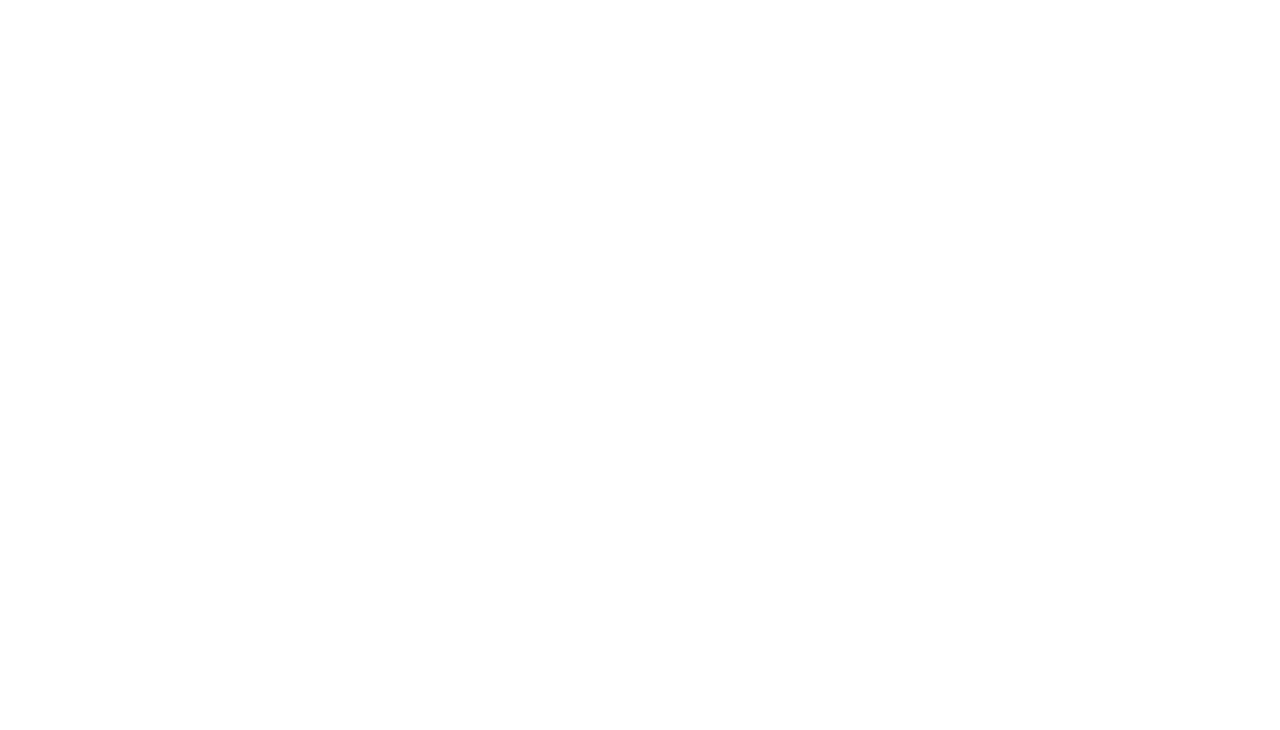
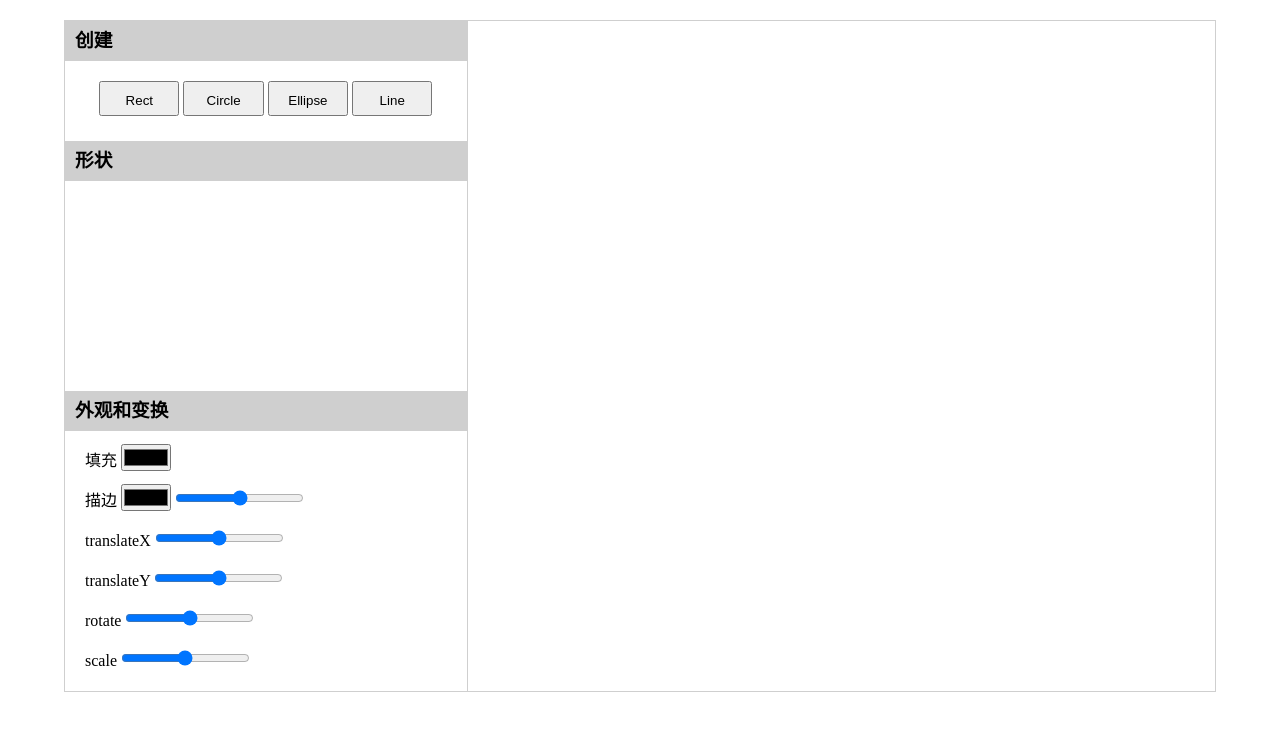
Before and after one commit to Mlen123/-svg-, a website: page index.html in a window 1280 px wide. Drawn offline with Linux system fonts and the light colour scheme.

Commit message:
页面基本样式

```diff
--- a/gulpfile.js
+++ b/gulpfile.js
@@ -3,7 +3,8 @@ var gulp = require('gulp'),
     autoprefixer = require('gulp-autoprefixer'),
     concat = require('gulp-concat'),     //合并js文件
     uglify = require('gulp-uglify'),
-    cssmin = require('gulp-minify-css');
+    cssmin = require('gulp-minify-css'),
+    htmlmin = require('gulp-htmlmin');
 
 
 gulp.task('autoreload',function(){
@@ -36,7 +37,7 @@ gulp.task('autoreload',function(){
 	    	keepSpecialComments: '*'   //保留所有特殊前缀，当你用autoprefixer生成的浏览器前缀，如果不加这个参数，有可能会被部分删除
 	    }))
 	    .pipe(gulp.dest('dist'));
-}).task('htmlmin',['autoreload']function(){
+}).task('htmlmin',['autoreload'],function(){
 	var options = {
 		removeComments: true,
 		collapseWhitespace: true,   //压缩html
--- a/index.html
+++ b/index.html
@@ -6,6 +6,58 @@
 	<link rel="stylesheet" href="style.css">
 </head>
 <body>
+    <div id="wrapper">
+    	<aside>
+    		<section id="create-drawing">
+    		    <h1>创建</h1>
+    		    <article>
+	    			<button id="rect">Rect</button>
+	    			<button id="circle">Circle</button>
+	    			<button id="ellipse">Ellipse</button>
+	    			<button id="line">Line</button>
+    			</article>
+    		</section>
+            <section id="drawing">
+            	<h1>形状</h1>
+            	<article></article>
+            </section>
+            <section id="exterior-transform">
+            	<h1>外观和变换</h1>
+            	<article>
+            	    <div>
+            	    	<label for="filling">填充</span>
+            	    	<input type="color" name="filling">
+            	    </div>
+            		<div>
+            			<label for="stroke">描边</label>
+            			<input type="color" name="stroke">
+            			<input type="range" name="stroke-width">
+            		</div>
+            		<div>
+            			<label for="translate-x">translateX</label>
+            			<input type="range" name="translate-x">
+            		</div>
+            		<div>
+            			<label for="translate-y">translateY</label>
+            			<input type="range" name="translate-y">
+            		</div>
+            		<div>
+            			<label for="rotate">rotate</label>
+            			<input type="range" name="rotate">
+            		</div>
+            		<div>
+            			<label for="scale">scale</label>
+            			<input type="range" name="scale">
+            		</div>
+            	</article>
+            </section>
+    	</aside>
+    	<main>
+    		<svg xmlns="http://www.w3.org/2000/svg" version="1.1">
+    			<rect />
+    		</svg>
+    	</main>
+    </div>
 
 
 <script src="jquery-3.1.0.min.js"></script>
--- a/style.css
+++ b/style.css
@@ -0,0 +1,54 @@
+*{
+	padding: 0;
+	margin: 0;
+	box-sizing: border-box;
+}
+#wrapper{
+	width: 90%;
+	margin: 20px auto 10px auto;
+	border: 1px solid #cfcfcf;
+	overflow: hidden;
+}
+#wrapper > aside{
+	width: 35%;
+	border-right: 1px solid #cfcfcf;
+	float: left;
+}
+#wrapper > main{
+	width: 65%;
+	float: right;
+}
+#create-drawing{
+	height: 120px;
+	text-align: center;
+}
+#drawing{
+	height: 250px;
+}
+#exterior-transform{
+	height: 300px;
+}
+#wrapper > aside > section > h1{
+	height: 40px;
+	line-height: 40px;
+	background: #cfcfcf;
+	padding: 0 10px;
+	text-align: left;
+}
+#create-drawing > article{
+	display: inline-block;
+	padding: 20px 0;
+	width: 100%;
+}
+#create-drawing > article > button{
+	width: 20%;
+	height: 35px;
+	line-height: 35px;
+}
+#exterior-transform > article,#drawing > article{
+	padding: 10px 20px;
+}
+#exterior-transform > article > div{
+	height: 40px;
+	line-height: 40px;
+}
```
Also changed, not shown: dist/all.js (added), dist/index.html (added), dist/style.css (added).
